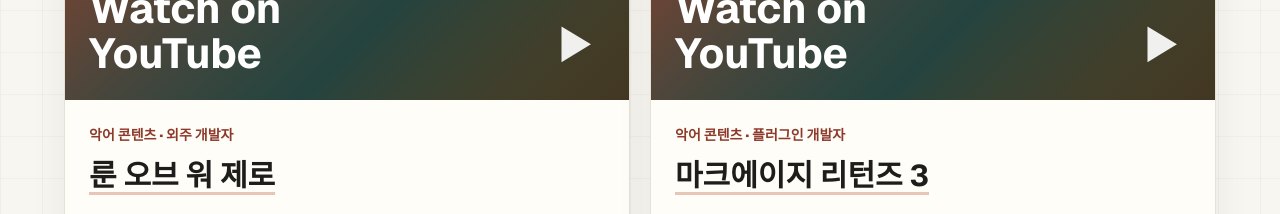
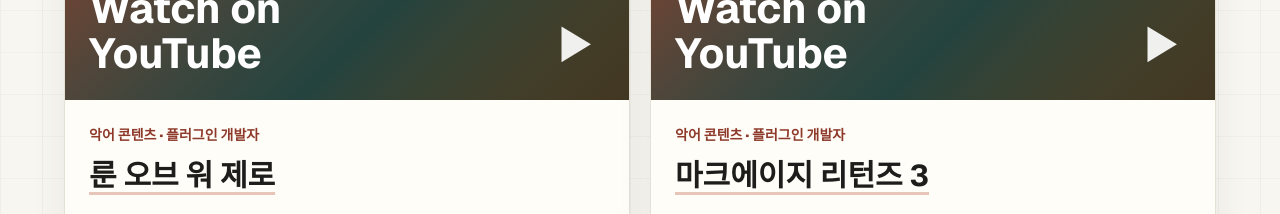
Before and after one commit to BackdevHong/portfolio-hong, a Next.js app: page / in a window 1280 px wide. Shown: the part 3980-4194 px from the top of the page. Built offline with nearby package versions, Linux system fonts and the light colour scheme.

Commit message:
ADD YOUTUBE

```diff
--- a/src/data/portfolio.ts
+++ b/src/data/portfolio.ts
@@ -117,7 +117,7 @@
     channel: "악어 콘텐츠",
     description:
       "대규모 마인크래프트 콘텐츠 룬 오브 워 제로의 플레이 영상 모음입니다. Paper API 기반 플러그인 개발과 데이터/캐싱 구조 구현 경험을 실제 콘텐츠 결과물로 확인할 수 있습니다.",
-    role: "외주 개발자",
+    role: "플러그인 개발자",
     tags: ["Paper API", "Java", "콘텐츠 시스템"],
   },
   {
```
